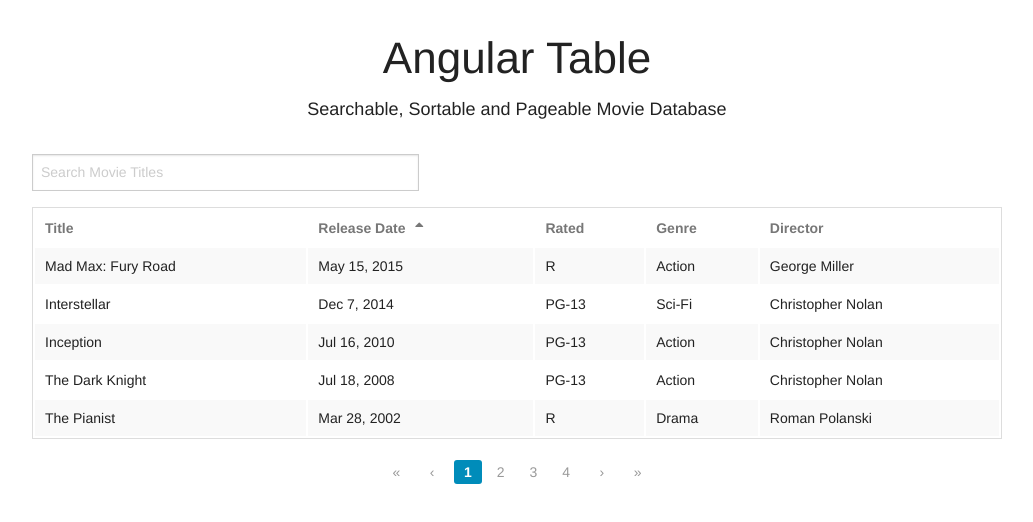
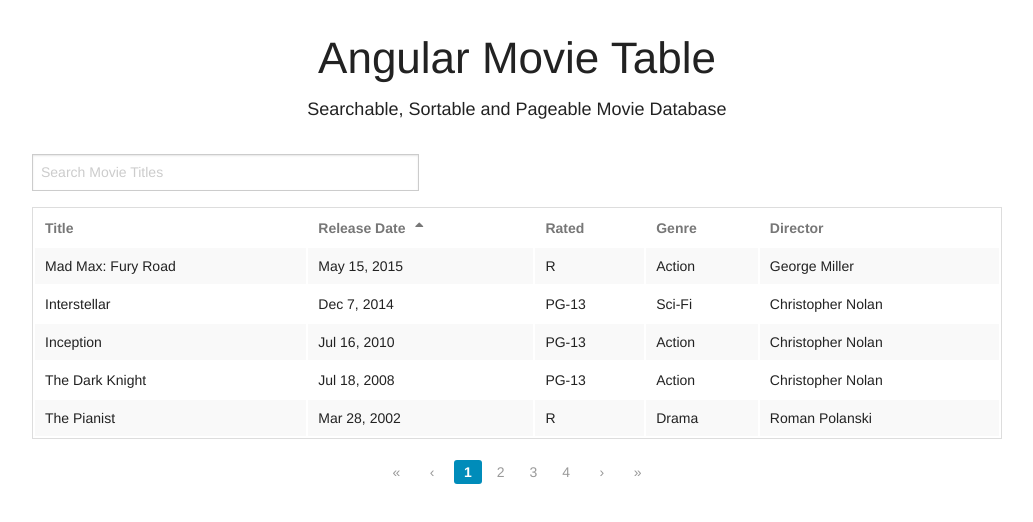
Before and after one commit to jpeyatt/Angular-Movie-Table, a website: page index.html in a window 1280 px wide. Shown: the whole page, without its empty margins (123-1156 px from the left). Drawn offline with Linux system fonts and the light colour scheme.

Commit message:
Angular Movie Table

```diff
--- a/index.html
+++ b/index.html
@@ -34,7 +34,7 @@
 
 <br/>
 <div class="row text-center">
-    <h1>Angular Table</h1>
+    <h1>Angular Movie Table</h1>
     <h5>Searchable, Sortable and Pageable Movie Database</h5>
 </div>
 
```
Also changed, not shown: README.md.
